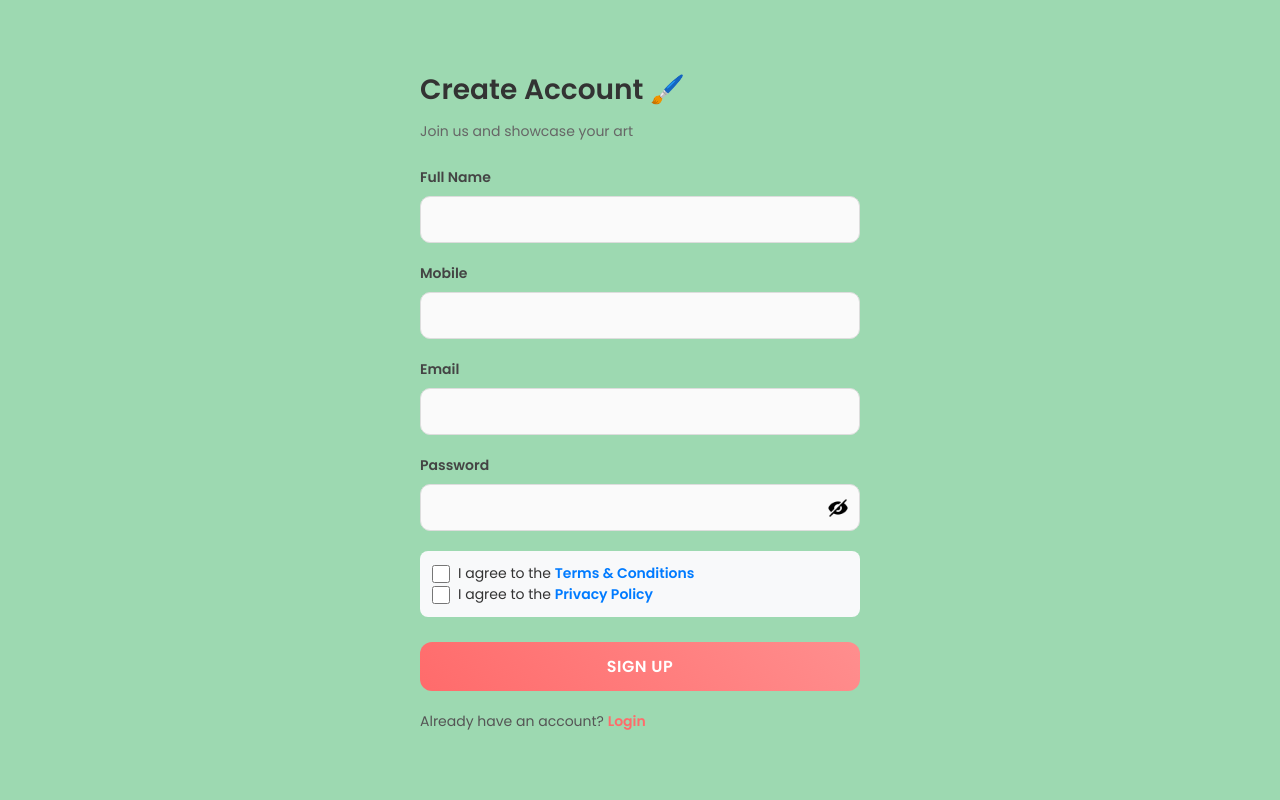
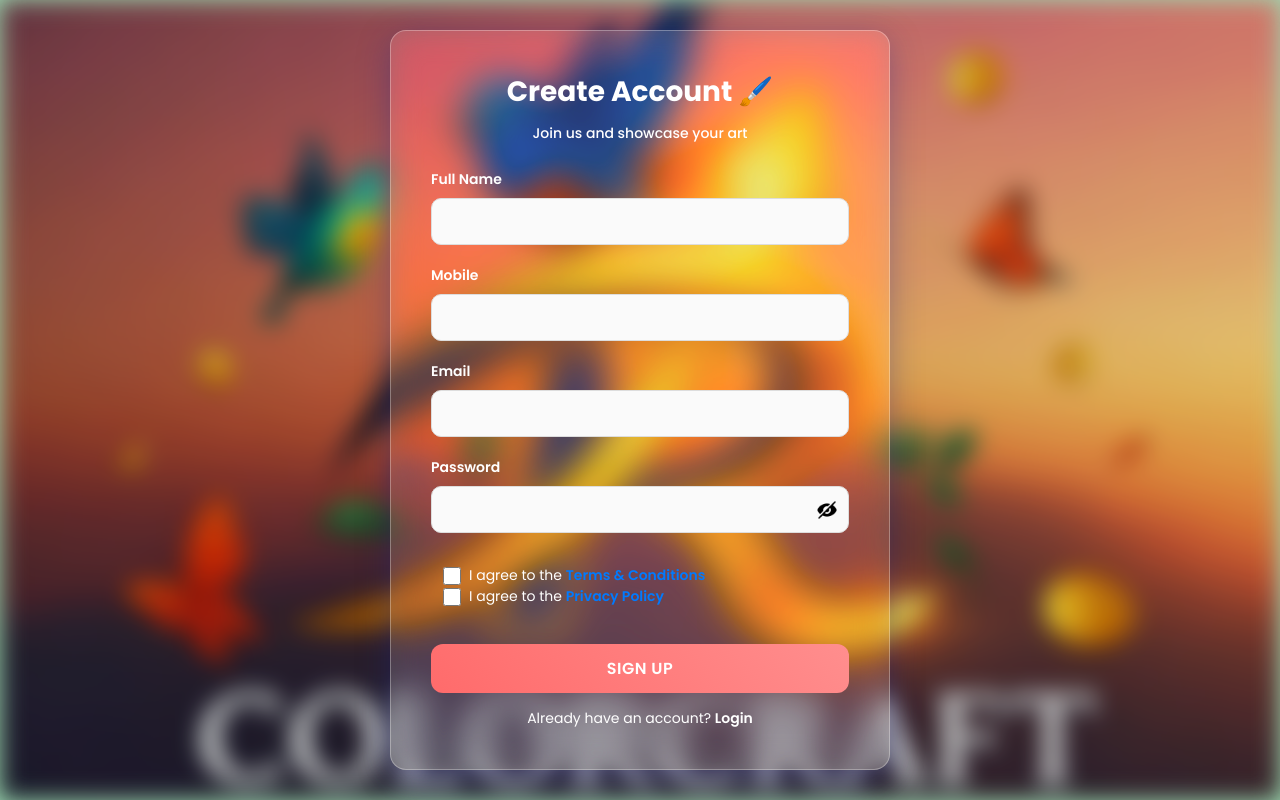
Before and after one commit to 8851962638/RAS, a Django app: page /en/accounts/signup/ in a window 1280 px wide. Run offline with Django 4.2, Linux system fonts and the light colour scheme.

Commit message:
enhanced signup page

```diff
--- a/accounts/templates/accounts/signup_employee.html
+++ b/accounts/templates/accounts/signup_employee.html
@@ -7,32 +7,32 @@
 <div class="auth-container">
   <div class="auth-box">
     <h1>Create Account 🖌️</h1>
-    <p class="subtitle">Join us and showcase your art</p>
+    <p class="subtitle" style="color: #fff;">Join us and showcase your art</p>
 
     <form id="signupForm" method="POST" enctype="multipart/form-data">
       {% csrf_token %}
 
       <!-- Full Name -->
       <div class="input-group">
-        <label for="full_name">Full Name</label>
+        <label for="full_name" style="color: #fff;">Full Name</label>
         <input type="text" id="full_name" name="full_name" required>
       </div>
 
       <!-- Mobile -->
       <div class="input-group">
-        <label for="mobile">Mobile</label>
+        <label for="mobile" style="color: #fff;">Mobile</label>
         <input type="text" id="mobile" name="mobile" required>
       </div>
 
       <!-- Email -->
       <div class="input-group">
-        <label for="email_address">Email</label>
+        <label for="email_address" style="color: #fff;">Email</label>
         <input type="email" id="email_address" name="email_address" required>
       </div>
 
       <!-- Password -->
       <div class="input-group" style="position: relative;">
-        <label for="password">Password</label>
+        <label for="password" style="color: #fff;">Password</label>
         <input type="password" id="password" name="password" required>
         <img id="togglePassword" src="{% static 'gallery/hide.png' %}"
              alt="Toggle Password"
@@ -94,6 +94,103 @@
 </div>
 
 <style>
+/* Full Page Background */
+body {
+  display: flex;
+  align-items: center;
+  justify-content: center;
+  min-height: 100vh;
+  width: 100%;
+  margin: 0;
+  padding: 0;
+}
+
+body::before {
+  content: '';
+  position: fixed;
+  width: 100%;
+  height: 100%;
+  background: url('{% static 'gallery/logohome.png' %}');
+  background-position: center;
+  background-size: cover;
+  background-attachment: fixed;
+  z-index: 0;
+  pointer-events: none;
+  filter: blur(12px) brightness(0.9);
+}
+
+/* Auth Container with Background */
+.auth-container {
+  position: relative;
+  min-height: 100vh;
+  display: flex;
+  justify-content: center;
+  align-items: center;
+  z-index: 1;
+  width: 100%;
+}
+
+/* Glassmorphism Auth Box */
+.auth-box {
+  position: relative;
+  z-index: 2;
+  border-radius: 16px;
+  padding: 40px;
+  text-align: center;
+  border: 1px solid rgba(255, 255, 255, 0.3);
+  backdrop-filter: blur(15px) saturate(180%);
+  -webkit-backdrop-filter: blur(15px) saturate(180%);
+  background: rgba(255, 255, 255, 0.15);
+  box-shadow: 0 8px 32px 0 rgba(31, 38, 135, 0.37);
+  animation: slideUp 0.6s ease-out;
+  max-width: 450px;
+  width: 90%;
+}
+
+/* Heading Styles */
+.auth-box h1 {
+  color: #fff;
+  font-size: 28px;
+  margin: 0 0 10px 0;
+  font-weight: 700;
+}
+
+@keyframes slideUp {
+  from {
+    opacity: 0;
+    transform: translateY(30px);
+  }
+  to {
+    opacity: 1;
+    transform: translateY(0);
+  }
+}
+
+/* Subtitle */
+.subtitle {
+  color: #fff;
+  font-size: 16px;
+  margin: 10px 0 20px 0;
+  font-weight: 500;
+}
+
+/* Switch Text */
+.switch-text {
+  color: #fff;
+  font-size: 14px;
+  margin-top: 15px;
+}
+
+.switch-text a {
+  color: #fff;
+  text-decoration: none;
+  font-weight: 600;
+}
+
+.switch-text a:hover {
+  text-decoration: underline;
+}
+
 /* Loading Overlay */
 .loading-overlay {
   display: none;
@@ -250,7 +347,7 @@
 .terms-section {
   margin: 15px 0;
   padding: 12px;
-  background: #f8f9fa;
+  background: transparent;
   border-radius: 8px;
 }
 
@@ -270,7 +367,7 @@
 
 .checkbox-label {
   font-size: 14px;
-  color: #333;
+  color: #fff;
   cursor: pointer;
   line-height: 1.5;
 }
```
Also changed, not shown: accounts/templates/accounts/signup_customer.html (+101 -4 lines).
